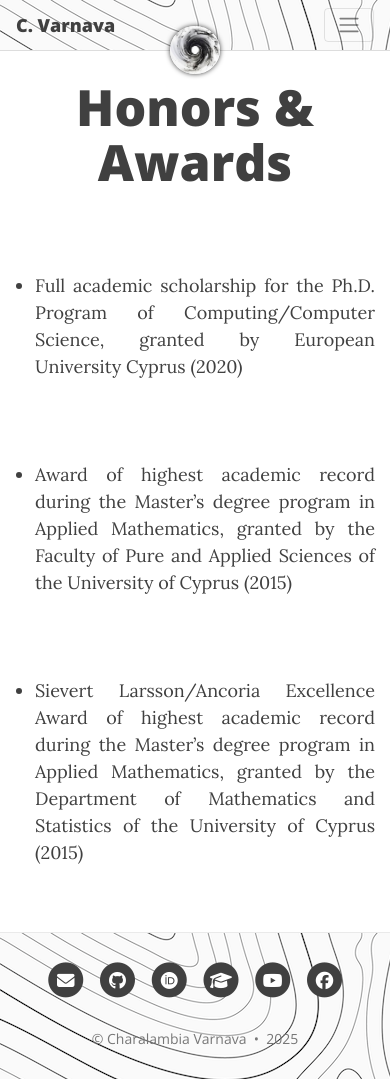
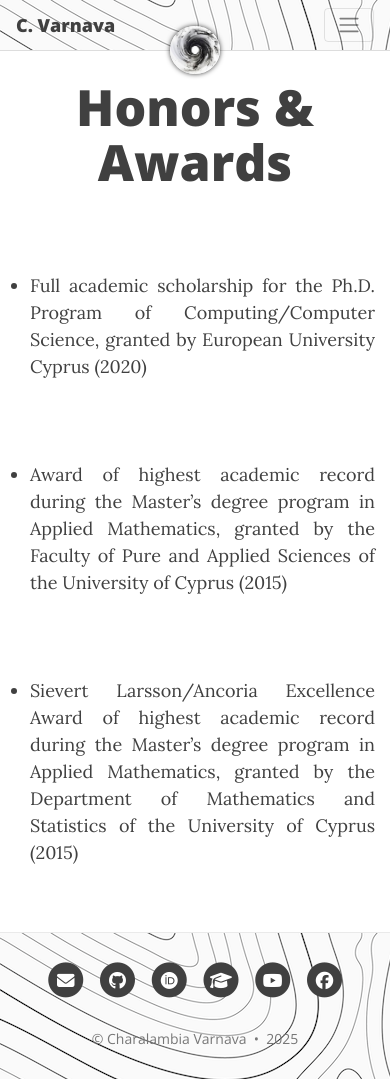
Before and after one commit to ch-var/ch-var.github.io, a Jekyll site: the page built from awards.html, in a window 390 px wide and 1079 px high. Built offline with Jekyll 4.4.1, drawn with Linux system fonts in a browser that asks for light colours.

Commit message:
Update awards.html

```diff
--- a/awards.html
+++ b/awards.html
@@ -43,7 +43,7 @@ title: Honors & Awards
 
   @media (max-width: 767px) {
     .responsive-margin {
-      margin-left: -20px;
+      margin-left: -25px;
       margin-right: 0;
     }
   }
```
